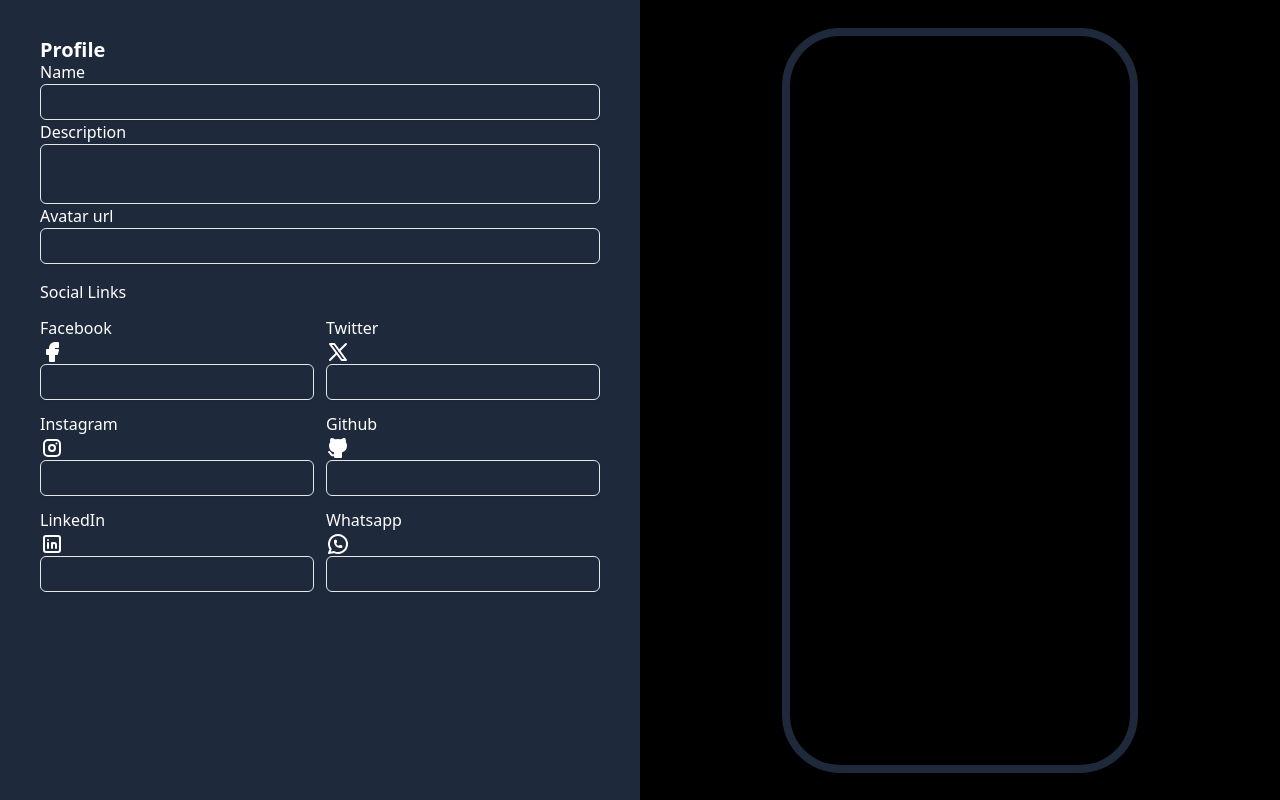
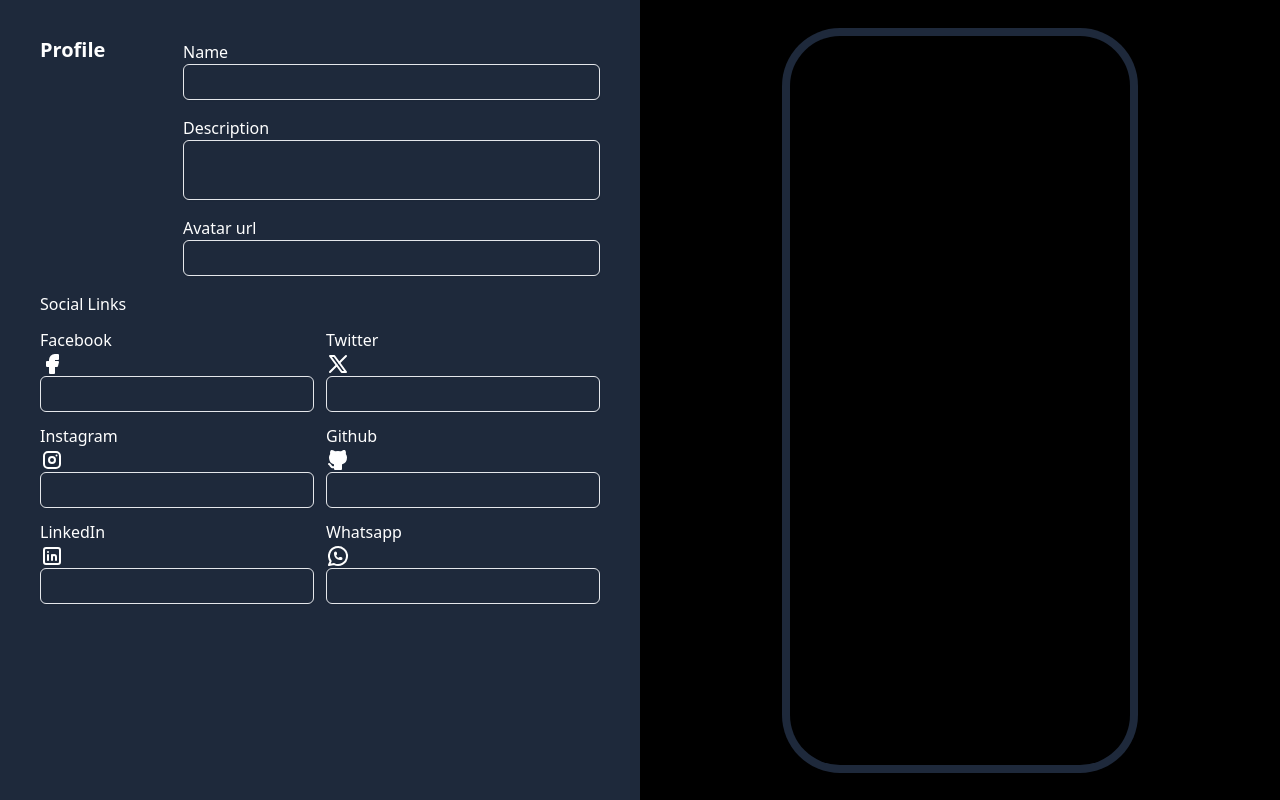
Before and after one commit to imjesusc/page-link, a React (Vite) app: page / in a window 1280 px wide. Built offline with nearby package versions, Linux system fonts and the light colour scheme.

Commit message:
Updated ProfileForm component styles

```diff
--- a/src/components/organisms/ProfileForm.jsx
+++ b/src/components/organisms/ProfileForm.jsx
@@ -6,8 +6,9 @@
   const { profile, handleChange } = usePage()
 
   return (
-    <div>
+    <div className='grid grid-cols-4 gap-3'>
       <Title type='h2'>Profile</Title>
+      <div className='grid col-span-3 gap-4'>
         <div>
           <Label htmlFor='name' text='Name' />
           <Input value={profile.name} id='name' onChange={handleChange} />
@@ -26,5 +27,6 @@
           <Input value={profile.avatar} type='link' id='avatar' onChange={handleChange} />
         </div>
       </div>
+    </div>
   )
 }
```
Lines whose indentation alone changed are shown as unchanged.
